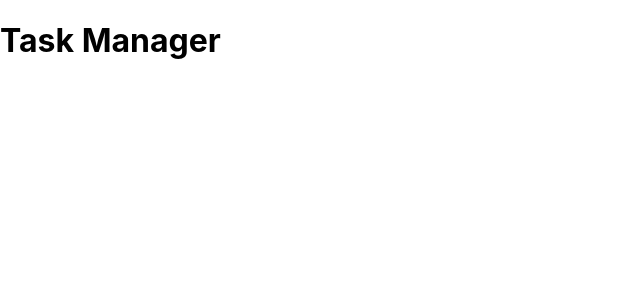
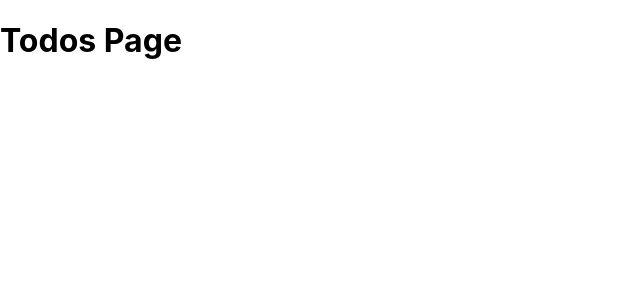
Before and after one commit to podestal/task-manager-app, a React (Create React App) app: page /todos in a window 1280 px wide. Before the commit this address had no page. Shown: the top 300 px of the page, without its empty margins (0-640 px from the left). Built offline with nearby package versions, Linux system fonts and the light colour scheme.

Commit message:
router for pages

```diff
--- a/src/App.js
+++ b/src/App.js
@@ -1,20 +1,19 @@
 import React from "react"
-import Projects from "./components/Projects";
-import Project from "./components/Project";
-import CreateTaskForm from "./components/CreateTaskForm";
-import { Route, Routes, Link } from "react-router-dom";
+import { Route, Routes, Link, Router } from "react-router-dom";
+import MainPage from "./pages/MainPage";
+import TodosPage from "./pages/TodosPage";
+import ProjectsPage from "./pages/ProjectsPage";
+import NotesPage from "./pages/NotesPage";
 
 const App = () => {
 
-  const [projects, setProjects] = React.useState([])
-
   return (
     <div>
-      <h1>Task Manager</h1>
       <Routes>
-        <Route path="/" element={<Projects />}/>
-        <Route path="/project/:id" element={<Project />}/>
-        <Route path="/tasks" element={<CreateTaskForm />} />
+        <Route path="/" element={<MainPage />}/>
+        <Route path="/projects" element={<ProjectsPage />}/>
+        <Route path="/todos" element={<TodosPage />}/>
+        <Route path="/notes" element={<NotesPage />}/>
       </Routes>
     </div>
   );
--- a/src/components/Project.js
+++ b/src/components/Project.js
@@ -1,10 +1,11 @@
+import { useSearchParams } from "react-router-dom"
+
 const Project = (props) => {
-
-    console.log(props)
+    const [searchParams, setSearchParams] = useSearchParams()
+    console.log(searchParams.get("id"))
     return (
         <div>
-
-            <p key={props.project.title}>{props.project.title} - {props.project.description}</p>
+            {/* <p key={props.project.title}>{props.project.title} - {props.project.description}</p> */}
         </div>
     )
 }
--- /dev/null
+++ b/src/pages/MainPage.js
@@ -0,0 +1,9 @@
+const MainPage = () => {
+    return (
+        <div>
+            <h1>Main Page</h1>
+        </div>
+    )
+}
+
+export default MainPage
--- /dev/null
+++ b/src/pages/NotesPage.js
@@ -0,0 +1,9 @@
+const NotesPage = () => {
+    return (
+        <div>
+            <h1>Notes Page</h1>
+        </div>
+    )
+}
+
+export default NotesPage
--- /dev/null
+++ b/src/pages/ProjectsPage.js
@@ -0,0 +1,9 @@
+const ProjectsPage = () => {
+    return (
+        <div>
+            <h1>Projects Page</h1>
+        </div>
+    )
+}
+
+export default ProjectsPage
--- /dev/null
+++ b/src/pages/TodosPage.js
@@ -0,0 +1,9 @@
+const TodosPage = () => {
+    return (
+        <div>
+            <h1>Todos Page</h1>
+        </div>
+    )
+}
+
+export default TodosPage
```
